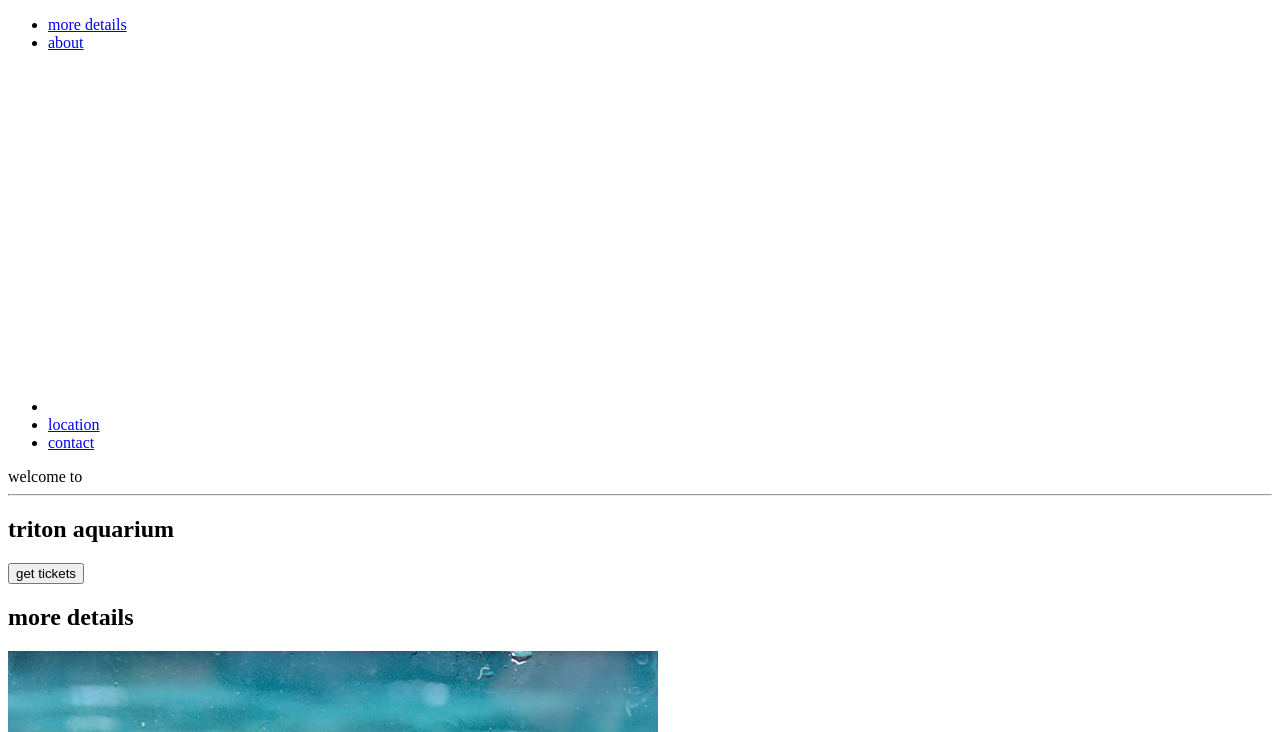
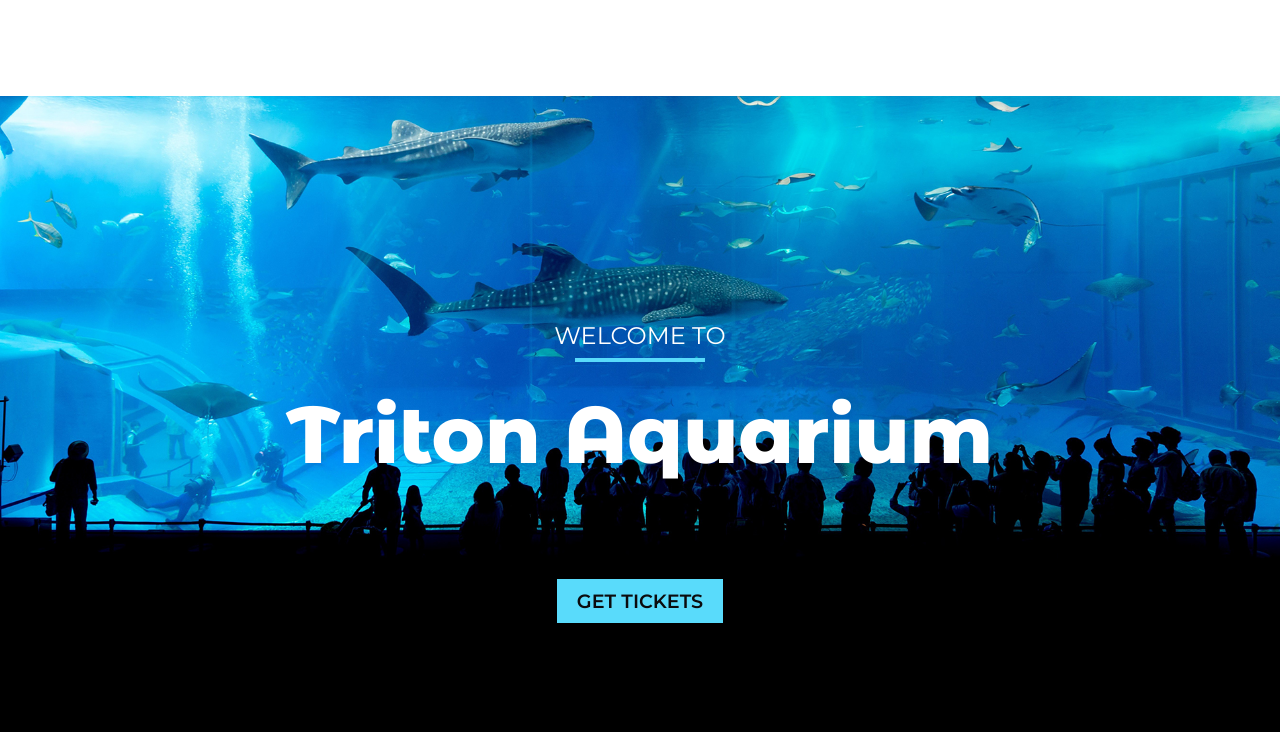
Before and after one commit to biancassantos/aquarium-project, a plain HTML site: page index.html in a window 1280 px wide. Shown: the top 732 px of the page. Drawn offline with nearby package versions, Linux system fonts and the light colour scheme.

Commit message:
nav and hero

```diff
--- a/index.html
+++ b/index.html
@@ -10,12 +10,12 @@
 <body>
     <header>
         <nav>
-            <ul>
-                <li><a href="#">more details</a></li>
-                <li><a href="#">about</a></li>
-                <li><a href="#"><img src="img/logo.png" alt="Logo"></a></li>
-                <li><a href="#">location</a></li>
-                <li><a href="#">contact</a></li>
+            <ul class="desktop-menu-list">
+                <li><a href="#" class="menu-link">more details</a></li>
+                <li><a href="#" class="menu-link">about</a></li>
+                <li><a href="#"><img src="img/logo.png" alt="Logo" class="menu-logo-img"></a></li>
+                <li><a href="#" class="menu-link">location</a></li>
+                <li><a href="#" class="menu-link">contact</a></li>
             </ul>
         </nav>
     </header>
@@ -28,7 +28,7 @@
                 <span>welcome to</span>
                 <hr>
                 <h1>triton aquarium</h1>
-                <button>get tickets</button>
+                <button id="hero-btn">get tickets</button>
             </div>
         </section>
 
@@ -66,7 +66,7 @@
                 </div>
             </div>
 
-            <button>see photo gallery</button>
+            <button id="gallery-btn">see photo gallery</button>
         </section>
 
         <!-- ABOUT SECTION -->
--- a/style.css
+++ b/style.css
@@ -1,5 +1,94 @@
-:root {
-    --dark-bg: ;
-    --blue: #3AB4F3;
-    --light-blue: #59DBFB;
+@import url('https://fonts.googleapis.com/css2?family=Montserrat+Alternates:wght@600;700;800;900&family=Montserrat:ital,wght@0,100..900;1,100..900&display=swap');
+
+* {
+    margin: 0;
+    padding: 0;
+    box-sizing: border-box;
+    font-family: "Montserrat", sans-serif;
 }
+
+nav {
+    background-color: transparent;
+    padding: 1.5rem 1rem;
+    max-width: 1020px;
+    margin: 0 auto;
+}
+
+.desktop-menu-list {
+    display: flex;
+    justify-content: space-between;
+    align-items: center;
+
+    list-style: none;
+}
+
+.menu-logo-img {
+    width: 70px;
+}
+
+.menu-link {
+    padding: 10px 15px;
+    text-decoration: none;
+    text-transform: uppercase;
+    font-weight: 600;
+    color: #FFF;
+}
+
+/* --- HERO --- */
+
+.hero-container {
+    display: flex;
+    justify-content: center;
+    align-items: center;
+
+    height: calc(100vh - 3rem);
+    background-image: url('img/header.jpg');
+    background-position: center;
+    background-size: cover;
+}
+
+.hero-text {
+    display: flex;
+    flex-direction: column;
+    justify-content: center;
+    align-items: center;
+
+    max-width: 1020px;
+    color: #fff;
+}
+
+.hero-text span {
+    text-transform: uppercase;
+    font-weight: 400;
+    font-size: 1.5rem;
+}
+
+.hero-text hr {
+    width: 130px;
+    border: 2px solid #59DBFB;
+    margin-top: 8px;
+}
+
+.hero-text h1 {
+    font-family: "Montserrat Alternates", sans-serif;
+    text-transform: capitalize;
+    text-align: center;
+    font-weight: 800;
+    font-size: 5rem;
+    margin-top: 1.5rem;
+    margin-bottom: 6rem;
+}
+
+button {
+    border: none;
+    text-transform: uppercase;
+    font-weight: 600;
+    cursor: pointer;
+}
+
+#hero-btn {
+    font-size: 1.2rem;
+    padding: 10px 20px;
+    background-color: #59DBFB;
+    color: #0B0B0D;
+}
```
